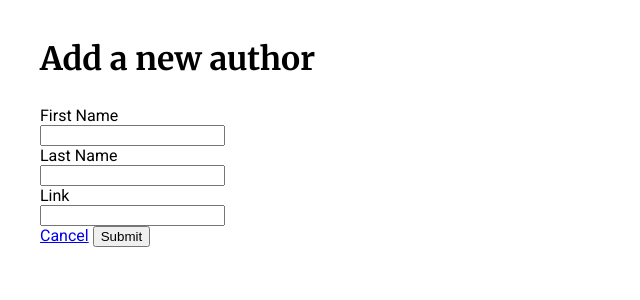
After one commit to ConnaaaaR/Integrated_Project, a PHP site: page /addAuthorForm.php in a window 1280 px wide. The commit adds this page. Shown: the top 300 px of the page, without its empty margins (0-640 px from the left). Run offline with PHP 8.4, Linux system fonts and the light colour scheme; some libraries are stand-ins or nearby versions.

Commit message:
authorAdd

```diff
--- /dev/null
+++ b/addAuthorForm.php
@@ -0,0 +1,47 @@
+
+<!DOCTYPE html>
+<html lang="en">
+<head>
+<meta charset="UTF-8">
+    <meta http-equiv="X-UA-Compatible" content="IE=edge">
+    <meta name="viewport" content="width=device-width, initial-scale=1.0">
+    <!-- Styles -->
+    <link rel="stylesheet" href="css/grid.css">
+    <link rel="stylesheet" href="css/reset.css">
+    <link rel="stylesheet" href="css/styles.css">
+    <!-- Google Fonts  -->
+    <link rel="preconnect" href="https://fonts.googleapis.com">
+    <link rel="preconnect" href="https://fonts.gstatic.com" crossorigin>
+    <link href="https://fonts.googleapis.com/css2?family=Merriweather:ital,wght@0,300;0,400;0,700;0,900;1,300;1,400;1,700;1,900&family=Roboto:ital,wght@0,100;0,300;0,400;0,500;0,700;0,900;1,100;1,300;1,400;1,500;1,700;1,900&display=swap" rel="stylesheet">
+    <!-- Page Icon -->
+    <script src="https://code.iconify.design/2/2.1.2/iconify.min.js"></script>
+    <link rel="icon" href="icon.svg">
+
+    <title>WORLD NEWS | Add New Author</title>
+</head>
+<body>
+    <div class="container">
+        <div class="width-12">
+            <h1>Add a new author</h1>
+            <form method="post" action="addAuthor.php">
+                <div>
+                    <label>First Name</label><br>
+                    <input type="text" name="first_name">
+                </div>
+                <div>
+                    <label>Last Name</label><br>
+                    <input type="text" name="last_name">
+                </div>
+                <div>
+                    <label>Link</label><br>
+                    <input type="text" name="link">
+                </div>
+                    <a href="index.php">Cancel</a>
+                    <input type="submit">
+            </form>
+        </div>
+    </div>
+
+
+</body>
+</html>
--- a/css/grid.css
+++ b/css/grid.css
@@ -1,5 +1,5 @@
 .container {
-    padding-top: 40px;
+    /* padding-top: 40px; */
     width: 1200px;
     margin: auto;
     display: grid;
@@ -7,7 +7,6 @@
     grid-column-gap: 2em;
     grid-row-gap: 1em;
     grid-row: auto;
-
 }
 
 .nested {
@@ -15,9 +14,7 @@
     grid-template-columns: repeat(12, 1fr);
     grid-column-gap: 1.5em;
     grid-row-gap: 0em;
-
 }
-
 
 .width-1 {
     grid-column: span 1;
@@ -67,6 +64,6 @@
     grid-column: span 12;
 }
 
-.flex{
+.flex {
     display: flex;
 }
--- a/css/styles.css
+++ b/css/styles.css
@@ -1,69 +1,115 @@
+:root {
+    --black: rgb(20, 20, 20);
+}
+
 body {
-    font-family: 'Roboto', sans-serif;
+    font-family: "Roboto", sans-serif;
 }
+
 h1 {
-    font-family: 'Merriweather', serif;
+    font-family: "Merriweather", serif;
     margin-top: 25px;
     line-height: 52px;
 }
 
-h2{
+h2 {
     margin-top: 20px;
     font-weight: 300;
     font-size: 21px;
     line-height: 25px;
 }
-h3{
-    font-family: 'Merriweather', serif;
+
+h3 {
+    font-family: "Merriweather", serif;
     font-size: 18px;
     margin-top: 25px;
     font-weight: 700;
     line-height: 25px;
 }
+
 p {
     margin-top: 10px;
-    font-size: 12px;
+    font-size: 14px;
 }
+
+.navCont {
+    /* background-color: white; */
+    height: 40px;
+    border-top: 5px solid var(--black);
+    /* margin: 5px 0 0px 0; */
+}
+
+.navButtons {
+    background-color: var(--black);
+    color: white;
+    font-weight: 600;
+    font-style: normal;
+    font-size: 11px;
+    border: none;
+    border-radius: 0 0 8px 0;
+}
+
+.navButtons:hover {
+    background-color: white;
+    color: var(--black);
+    transition: background-color 0.15s;
+}
+
+.logo {
+    font-size: 2rem;
+    margin-top: 0;
+}
+
+.story {
+    margin-bottom: 10px;
+}
+
 .artLink:hover {
     text-decoration: underline;
 }
+
 .nameDate {
     display: flex;
 }
-.name p{
+
+.name p {
     font-weight: 700;
     font-size: 12px;
 }
-.date{
+
+.date {
     font-weight: 300;
     font-size: 12px;
 }
 
 .banner {
-    background-color: rgb(37, 37, 37);
+    background-color: var(--black);
     height: 2px;
 }
+
 .category {
     width: 81px;
     color: white;
     font-weight: 600;
     font-style: normal;
     font-size: 11px;
-
-    background-color: rgb(37, 37, 37);
+    background-color: var(--black);
     border-radius: 0 0 4px 0;
     justify-content: left;
+}
 
-}
 .category p {
     text-transform: uppercase;
     margin-left: 5px;
 }
 
+
 /* .minor {
     height:  20%;
     border-bottom: 1px solid black;
 } */
+
+
 /* .minor h1 {
     font-size: 1rem;
     margin: 2% 0;
@@ -73,32 +119,32 @@ p {
     text-transform: uppercase;
 } */
 
-
 .subMinor {
     height: 100%;
     /* border-bottom: 1px solid black; */
 }
+
 .subMinor h1 {
     font-size: 1rem;
     margin: 2% 0;
 }
+
 .subMinor p {
     font-weight: 300;
-
     text-transform: uppercase;
 }
 
 .button {
     justify-content: right;
+}
 
-}
 .arrow {
-
-    background-color: black;
+    background-color: var(--black);
     height: 1rem;
-    width:1rem;
+    width: 1rem;
     align-content: center;
 }
+
 .arrow .iconify {
     width: 100%;
     height: 100%;
--- /dev/null
+++ b/phpinfo.php
@@ -0,0 +1,3 @@
+<?php
+phpinfo();
+?>
```
Also changed, not shown: addAuthor.php (added, +20 -0 lines), article.php (+14 -8 lines), index.php (+18 -5 lines).
